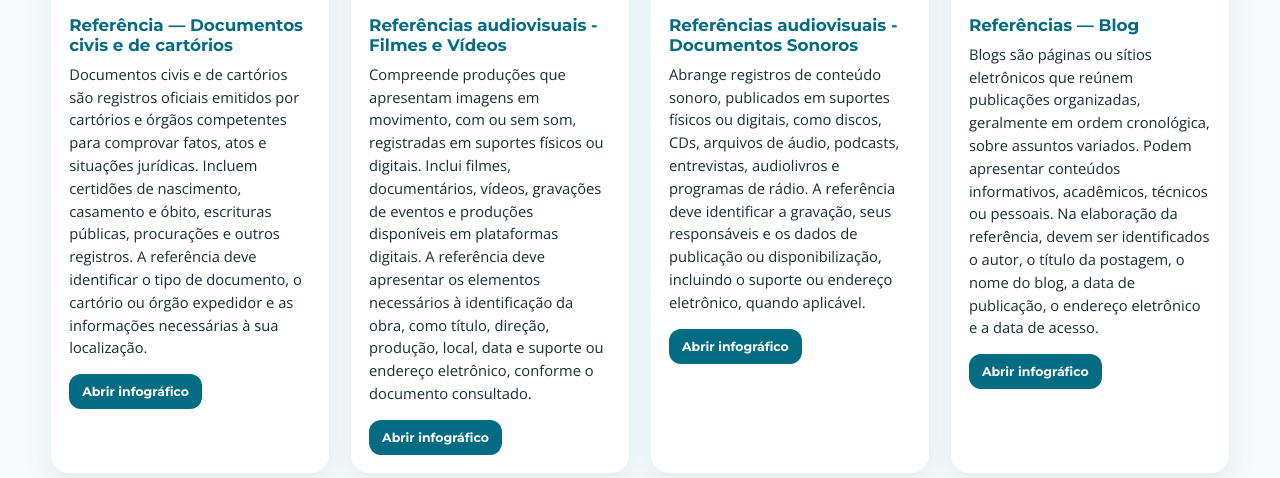
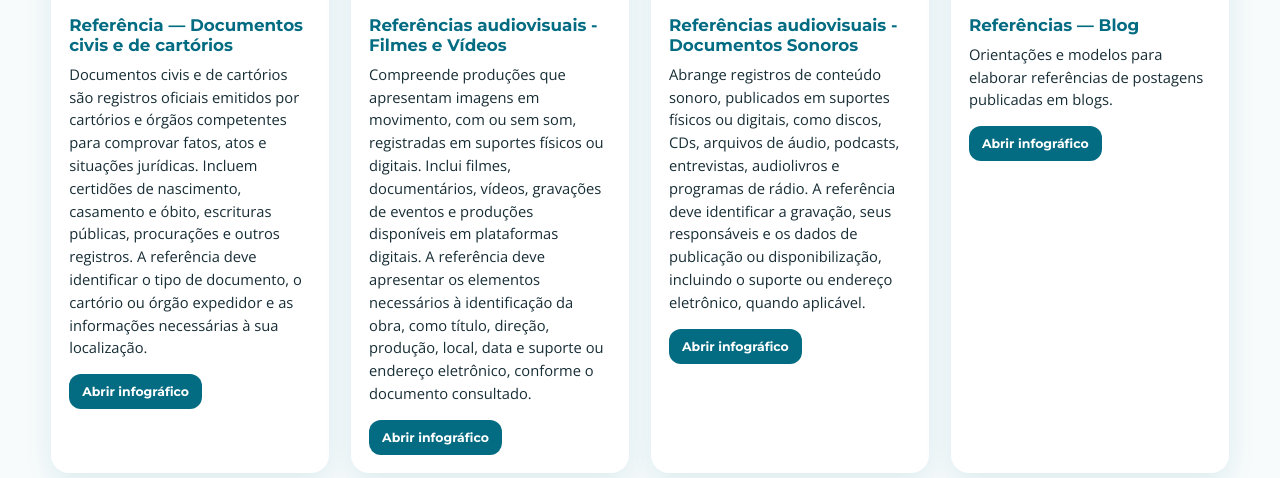
Before and after one commit to estudousuarioccmn-rgb/HELPABNTCCMN, a plain HTML site: page index.html in a window 1280 px wide. Shown: the part 7171-7649 px from the top of the page. Drawn offline with nearby package versions, Linux system fonts and the light colour scheme.

Commit message:
Atualiza descrição do card Referências — Blog

```diff
--- a/index.html
+++ b/index.html
@@ -78,7 +78,7 @@
       <article class="card" data-image="DocumentosJuridicos5.png?v=3" data-title="Referência — Documentos civis e de cartórios"><div class="thumb"><img src="DocumentosJuridicos5.png?v=3" alt="Referência 13 - L5 - Documentos civis e de cartórios"></div><div class="card-body"><h3>Referência — Documentos civis e de cartórios</h3><p>Documentos civis e de cartórios são registros oficiais emitidos por cartórios e órgãos competentes para comprovar fatos, atos e situações jurídicas. Incluem certidões de nascimento, casamento e óbito, escrituras públicas, procurações e outros registros. A referência deve identificar o tipo de documento, o cartório ou órgão expedidor e as informações necessárias à sua localização.</p><button class="open">Abrir infográfico</button></div></article>
       <article class="card" data-image="Refer%C3%AAncias%20Audiovisuais.png?v=3" data-title="Referências audiovisuais - Filmes e Vídeos"><div class="thumb"><img src="Refer%C3%AAncias%20Audiovisuais.png?v=3" alt="Referências audiovisuais - Filmes e Vídeos"></div><div class="card-body"><h3>Referências audiovisuais - Filmes e Vídeos</h3><p>Compreende produções que apresentam imagens em movimento, com ou sem som, registradas em suportes físicos ou digitais. Inclui filmes, documentários, vídeos, gravações de eventos e produções disponíveis em plataformas digitais. A referência deve apresentar os elementos necessários à identificação da obra, como título, direção, produção, local, data e suporte ou endereço eletrônico, conforme o documento consultado.</p><button class="open">Abrir infográfico</button></div></article>
       <article class="card" data-image="Documento%20Sonoro.png?v=20261124-final" data-title="Referências audiovisuais - Documentos Sonoros"><div class="thumb"><img src="Documento%20Sonoro.png?v=20261124-final" alt="Referências audiovisuais - Documentos Sonoros"></div><div class="card-body"><h3>Referências audiovisuais - Documentos Sonoros</h3><p>Abrange registros de conteúdo sonoro, publicados em suportes físicos ou digitais, como discos, CDs, arquivos de áudio, podcasts, entrevistas, audiolivros e programas de rádio. A referência deve identificar a gravação, seus responsáveis e os dados de publicação ou disponibilização, incluindo o suporte ou endereço eletrônico, quando aplicável.</p><button class="open">Abrir infográfico</button></div></article>
-      <article class="card" data-image="Blog.png?v=20261124" data-title="Referências — Blog"><div class="thumb"><img src="Blog.png?v=20261124" alt="Referências de posts de blog"></div><div class="card-body"><h3>Referências — Blog</h3><p>Blogs são páginas ou sítios eletrônicos que reúnem publicações organizadas, geralmente em ordem cronológica, sobre assuntos variados. Podem apresentar conteúdos informativos, acadêmicos, técnicos ou pessoais. Na elaboração da referência, devem ser identificados o autor, o título da postagem, o nome do blog, a data de publicação, o endereço eletrônico e a data de acesso.</p><button class="open">Abrir infográfico</button></div></article>
+      <article class="card" data-image="Blog.png?v=20261124" data-title="Referências — Blog"><div class="thumb"><img src="Blog.png?v=20261124" alt="Referências de posts de blog"></div><div class="card-body"><h3>Referências — Blog</h3><p>Orientações e modelos para elaborar referências de postagens publicadas em blogs.</p><button class="open">Abrir infográfico</button></div></article>
       <article class="card" data-image="Facebook.png?v=20261124" data-title="Referências — Facebook"><div class="thumb"><img src="Facebook.png?v=20261124" alt="Referências de posts do Facebook"></div><div class="card-body"><h3>Referências — Facebook</h3><p>Orientações e modelos para elaborar referências de publicações do Facebook.</p><button class="open">Abrir infográfico</button></div></article>
     </div>
   </section>
```
